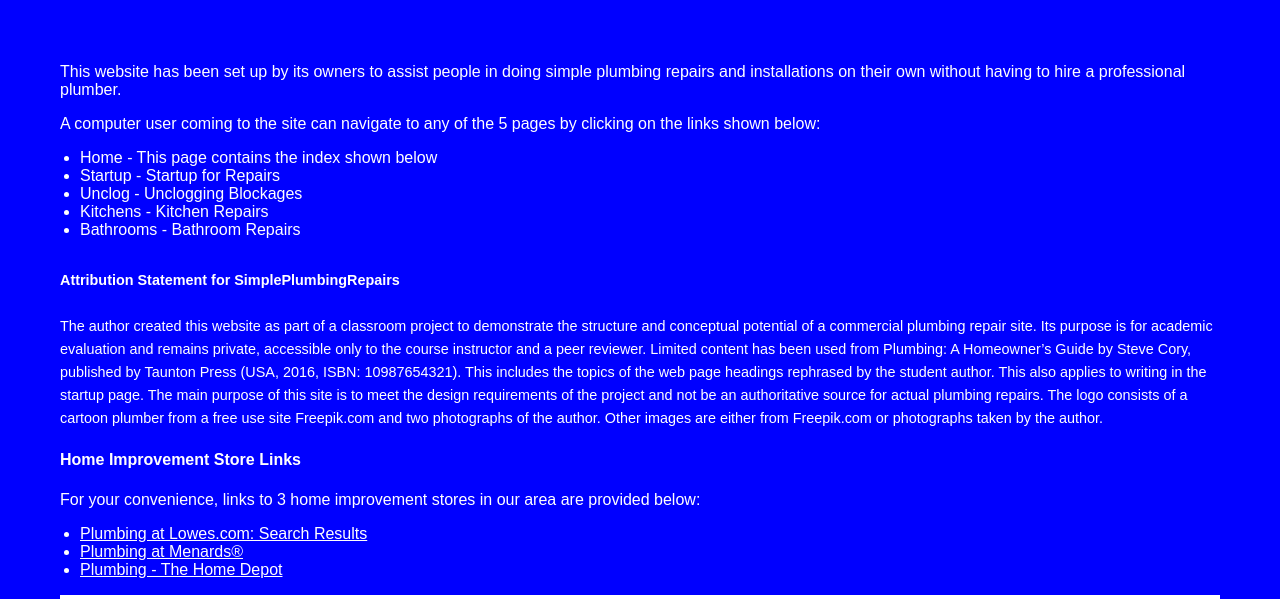
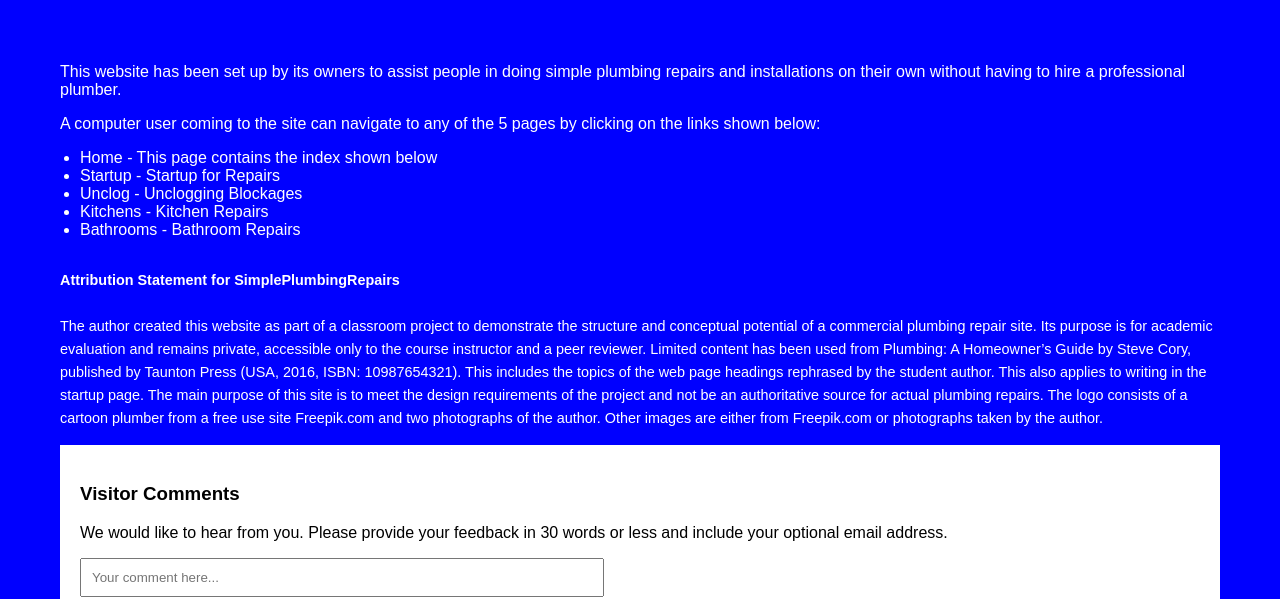
Before and after one commit to sr9IVY/SimplePlumbingRepair, a plain HTML site: page index.html in a window 1280 px wide. Shown: the part 364-963 px from the top of the page. Drawn offline with Linux system fonts and the light colour scheme.

Commit message:
Update index.html

```diff
--- a/index.html
+++ b/index.html
@@ -32,15 +32,6 @@ The main purpose of this site is to meet the design requirements of the project
 The logo consists of a cartoon plumber from a free use site Freepik.com and two photographs of the author. Other images are either from Freepik.com or photographs taken by the author.
 
       </p>
-      <section aria-labelledby="store-links-heading">
-  <h4 id="store-links-heading">Home Improvement Store Links</h4>
-  <p>For your convenience, links to 3 home improvement stores in our area are provided below:</p>
-  <ul>
-    <li><a href="https://www.lowes.com/search?searchTerm=plumbing" target="_blank" rel="noopener noreferrer">Plumbing at Lowes.com: Search Results</a></li>
-    <li><a href="https://www.menards.com/main/search.html?search=plumbing" target="_blank" rel="noopener noreferrer">Plumbing at Menards®</a></li>
-    <li><a href="https://www.homedepot.com/b/Plumbing/N-5yc1vZbqew" target="_blank" rel="noopener noreferrer">Plumbing - The Home Depot</a></li>
-  </ul>
-</section>
 
       <section id="visitor-feedback" style="background-color: #ffffff; color: #000000; padding: 20px;">
         <h3>Visitor Comments</h3>
```
